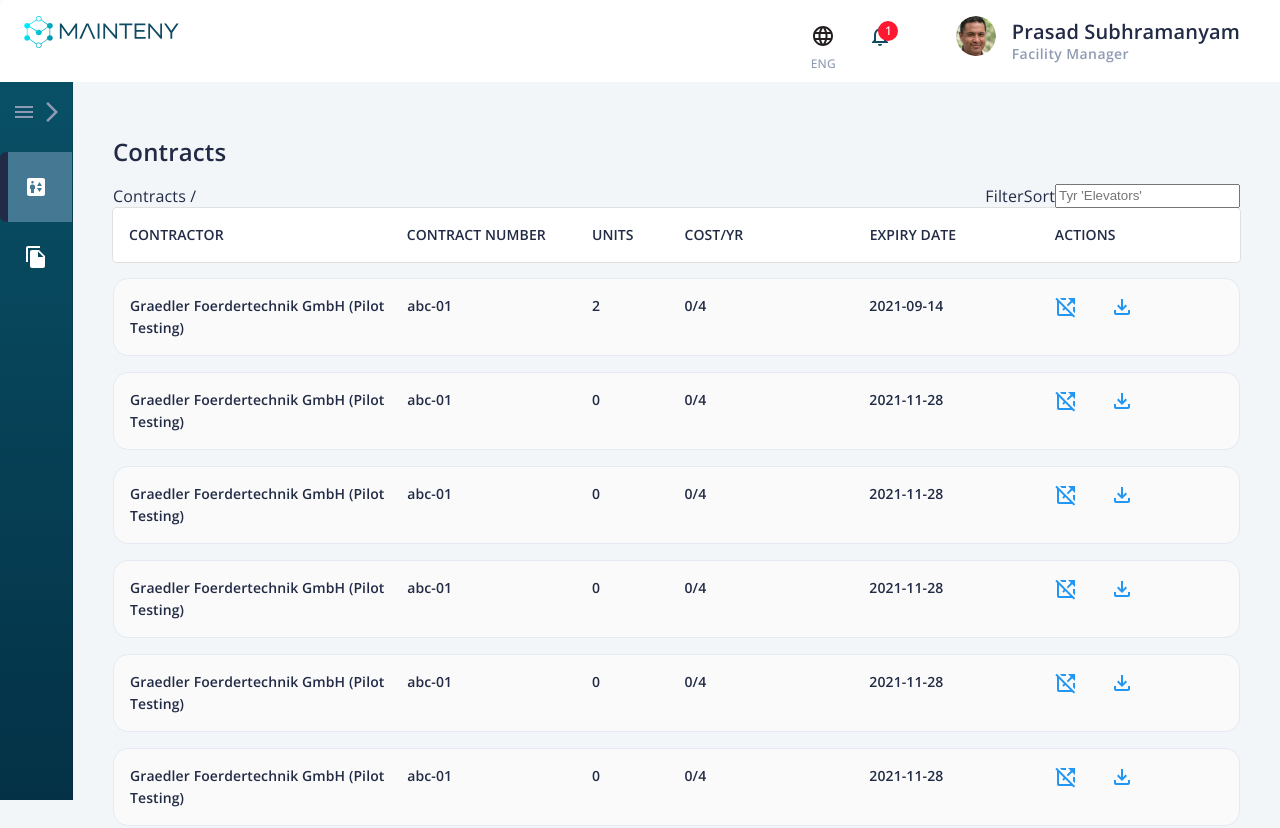
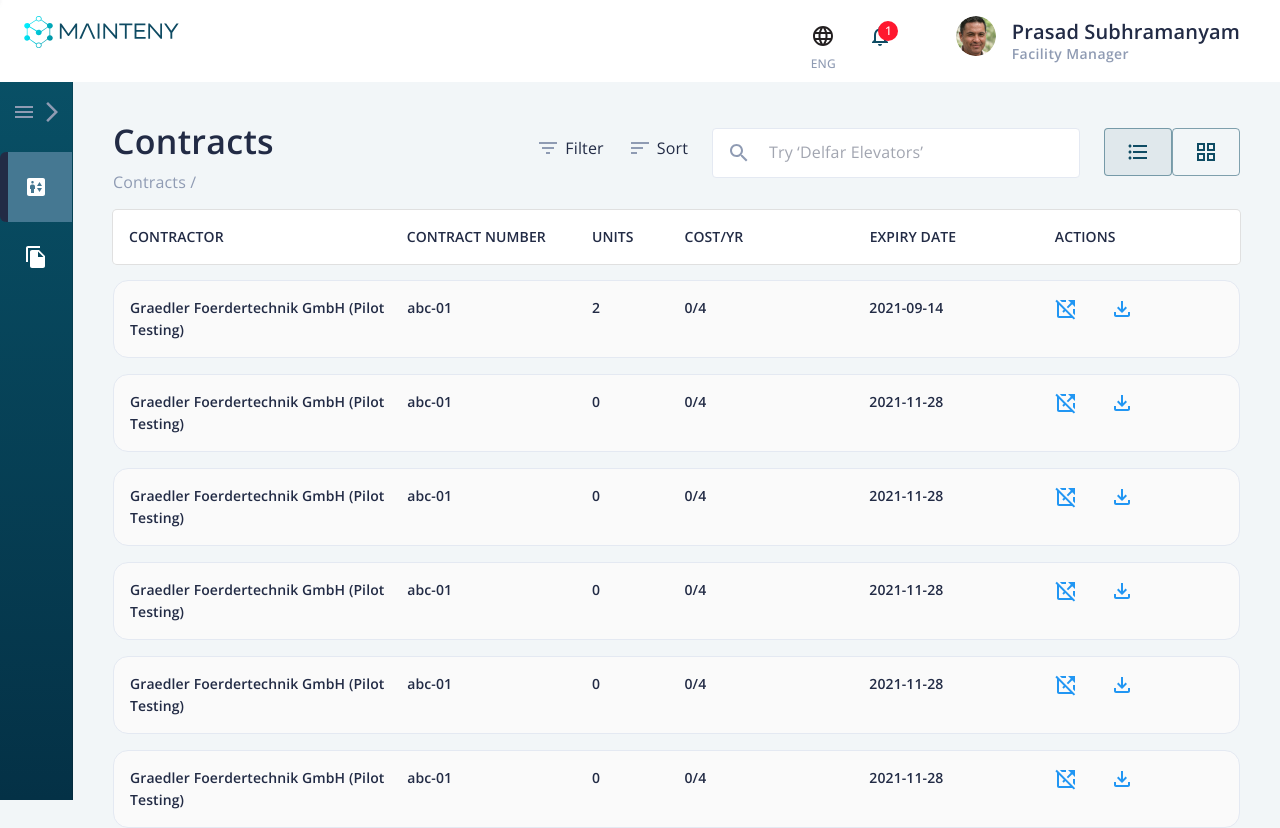
Before and after one commit to Westernwells/mainteny-pm, a React (Create React App) app: page /pm/contracts in a window 1280 px wide. Shown: the top 828 px of the page. Built offline with nearby package versions, Linux system fonts and the light colour scheme; no server answers.

Commit message:
update contract page

```diff
--- a/src/components/SearchInput.tsx
+++ b/src/components/SearchInput.tsx
@@ -3,7 +3,11 @@ import InputBase from '@mui/material/InputBase';
 import IconButton from '@mui/material/IconButton';
 import SearchIcon from '@mui/icons-material/Search';
 
-export const Searchnput = () => (
+interface Props {
+  placeholder?: string;
+}
+
+export const Searchnput = ({placeholder}: Props) => (
   <Paper
     component="form"
     sx={{
@@ -20,7 +24,7 @@ export const Searchnput = () => (
     </IconButton>
     <InputBase
       sx={{ml: 1, flex: 1}}
-      placeholder="Type ‘Schindler’ or ‘Blue Plaza’"
+      placeholder={placeholder && placeholder}
       inputProps={{'aria-label': 'Type ‘Schindler’ or ‘Blue Plaza’'}}
     />
   </Paper>
--- /dev/null
+++ b/src/components/Widget.tsx
@@ -0,0 +1,77 @@
+import Box from '@mui/material/Box';
+import Typography from '@mui/material/Typography';
+import FilterListIcon from '@mui/icons-material/FilterList';
+import SortIcon from '@mui/icons-material/Sort';
+import ButtonGroup from '@mui/material/ButtonGroup';
+import FormatListBulletedIcon from '@mui/icons-material/FormatListBulleted';
+import GridViewIcon from '@mui/icons-material/GridView';
+import Button from '@mui/material/Button';
+import {Searchnput} from './SearchInput';
+import {BtnGroupType} from '../models/misc';
+
+interface Props {
+  btnGroupType?: BtnGroupType;
+  searchPlaceholder?: string;
+}
+
+export const Widget = ({btnGroupType, searchPlaceholder}: Props) => (
+  <Box display="flex">
+    <Box display="flex" mr={3} mt={1}>
+      <FilterListIcon sx={{color: '#8F9BB3'}} />
+      <Typography variant="body1" ml="5px">
+        Filter
+      </Typography>
+    </Box>
+    <Box display="flex" mr={3} mt={1}>
+      <SortIcon sx={{color: '#8F9BB3'}} />
+      <Typography variant="body1" ml="5px">
+        Sort
+      </Typography>
+    </Box>
+
+    <Box mr={3}>
+      <Searchnput placeholder={searchPlaceholder} />
+    </Box>
+    <Box>
+      <ButtonGroup variant="outlined" size="large" sx={{height: 48}}>
+        {btnGroupType && btnGroupType === BtnGroupType.ICON ? (
+          <>
+            <Button
+              variant="outlined"
+              sx={{background: (theme) => theme.state.hover}}
+            >
+              <FormatListBulletedIcon />
+            </Button>
+
+            <Button variant="outlined">
+              <GridViewIcon />
+            </Button>
+          </>
+        ) : (
+          <>
+            <Button
+              variant="outlined"
+              sx={{background: (theme) => theme.state.hover}}
+            >
+              <Typography
+                variant="largeBtnText"
+                sx={{textTransform: 'capitalize'}}
+              >
+                List View
+              </Typography>
+            </Button>
+
+            <Button variant="outlined">
+              <Typography
+                variant="largeBtnText"
+                sx={{textTransform: 'capitalize'}}
+              >
+                Map View
+              </Typography>
+            </Button>
+          </>
+        )}
+      </ButtonGroup>
+    </Box>
+  </Box>
+);
--- a/src/models/misc.ts
+++ b/src/models/misc.ts
@@ -6,6 +6,11 @@ export interface RestError {
 export enum State {
   ACTIVE = 'ACTIVE',
   DELETED = 'DELETED',
+}
+
+export enum BtnGroupType {
+  ICON = 'ICON',
+  TEXT = 'TEXT',
 }
 
 export enum DispatchStrategy {
--- a/src/pages/Contracts/index.tsx
+++ b/src/pages/Contracts/index.tsx
@@ -1,8 +1,10 @@
 import React, {useEffect, useState} from 'react';
 import Button from '@mui/material/Button';
 import Box from '@mui/material/Box';
-import Grid from '@mui/material/Grid';
+import Breadcrumbs from '@mui/material/Breadcrumbs';
 import Stack from '@mui/material/Stack';
+import Typography from '@mui/material/Typography';
+import Link from '@mui/material/Link';
 
 import {
   fetchContracts,
@@ -10,11 +12,12 @@ import {
 } from '../../hooks/useContract';
 import {ContractView} from '../../models/contract';
 import {ElevatorView} from '../../models/elevator';
-import {Page, Resource, StringMap} from '../../models/misc';
+import {BtnGroupType, Page, Resource, StringMap} from '../../models/misc';
 import {createEmptyResource, getNextPage} from '../../utils/paging-utils';
 import {getDay} from '../../utils/datetime';
 import {ContractHeader} from './ContractHeader';
 import {ContractRow} from './ContractRow';
+import {Widget} from '../../components/Widget';
 
 const pageSize = 50;
 interface ContractRecord {
@@ -67,14 +70,21 @@ export const Contracts = ({stopLoading}: ContractsProp) => {
 
   return (
     <Box>
-      <h2>Contracts</h2>
       <Box display="flex" justifyContent="space-between">
-        <div>Contracts /</div>
-        <Stack direction="row">
-          <div>Filter</div>
-          <div>Sort</div>
-          <input placeholder="Tyr 'Elevators'" />
-        </Stack>
+        <Box>
+          <Typography variant="h4">Contracts</Typography>
+          <Breadcrumbs aria-label="breadcrumb" sx={{mt: 1, mb: 2}}>
+            <Link underline="hover" color="inherit" href="/">
+              Contracts /
+            </Link>
+          </Breadcrumbs>
+        </Box>
+        <Box mt={1}>
+          <Widget
+            btnGroupType={BtnGroupType.ICON}
+            searchPlaceholder="Try ‘Delfar Elevators’"
+          />
+        </Box>
       </Box>
       <Box>
         <ContractHeader />
--- a/src/pages/Units/UnitWidget.tsx
+++ /dev/null
@@ -1,56 +0,0 @@
-import Box from '@mui/material/Box';
-import Typography from '@mui/material/Typography';
-import FilterListIcon from '@mui/icons-material/FilterList';
-import SortIcon from '@mui/icons-material/Sort';
-import ButtonGroup from '@mui/material/ButtonGroup';
-import Button from '@mui/material/Button';
-import {Searchnput} from '../../components/SearchInput';
-
-export const UnitWidget = () => (
-  <Box mb={5} display="flex" justifyContent="space-between">
-    <Typography variant="h4">Units</Typography>
-
-    <Box display="flex">
-      <Box display="flex" mr={3} mt={1}>
-        <FilterListIcon sx={{color: '#8F9BB3'}} />
-        <Typography variant="body1" ml="5px">
-          Filter
-        </Typography>
-      </Box>
-      <Box display="flex" mr={3} mt={1}>
-        <SortIcon sx={{color: '#8F9BB3'}} />
-        <Typography variant="body1" ml="5px">
-          Sort
-        </Typography>
-      </Box>
-
-      <Box mr={3}>
-        <Searchnput />
-      </Box>
-      <Box>
-        <ButtonGroup variant="outlined" size="large" sx={{height: 48}}>
-          <Button
-            variant="outlined"
-            sx={{background: (theme) => theme.state.hover}}
-          >
-            <Typography
-              variant="largeBtnText"
-              sx={{textTransform: 'capitalize'}}
-            >
-              List View
-            </Typography>
-          </Button>
-
-          <Button variant="outlined">
-            <Typography
-              variant="largeBtnText"
-              sx={{textTransform: 'capitalize'}}
-            >
-              Map View
-            </Typography>
-          </Button>
-        </ButtonGroup>
-      </Box>
-    </Box>
-  </Box>
-);
--- a/src/pages/Units/index.tsx
+++ b/src/pages/Units/index.tsx
@@ -1,13 +1,14 @@
 import React, {useEffect, useState} from 'react';
 import * as _ from 'lodash';
 import Box from '@mui/material/Box';
+import Typography from '@mui/material/Typography';
 import {ServiceOrderView} from '../../models/service-order';
 import {useAllElevators} from '../../hooks/useElevator';
 import {useServiceOrders} from '../../hooks/useServiceOrder';
 import {ElevatorsByAddress, ElevatorOrderPair} from './Models';
 import {UnitSection} from './UnitSection';
 import {UnitColumns} from './UnitColumns';
-import {UnitWidget} from './UnitWidget';
+import {Widget} from '../../components/Widget';
 
 interface Props {
   stopLoading: () => void;
@@ -51,7 +52,10 @@ export const MyUnits = ({stopLoading}: Props) => {
 
   return (
     <Box>
-      <UnitWidget />
+      <Box mb={5} display="flex" justifyContent="space-between">
+        <Typography variant="h4">Units</Typography>
+        <Widget searchPlaceholder="Type ‘Schindler’ or ‘Blue Plaza’" />
+      </Box>
       <UnitColumns />
       {elevatorsByAddressList.map((elevatorsByAddress) => (
         <UnitSection
```
Also changed, not shown: .eslintrc.js.
